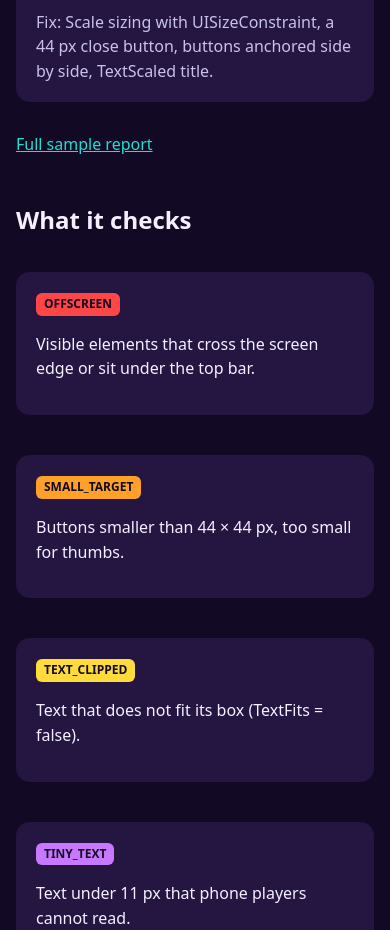
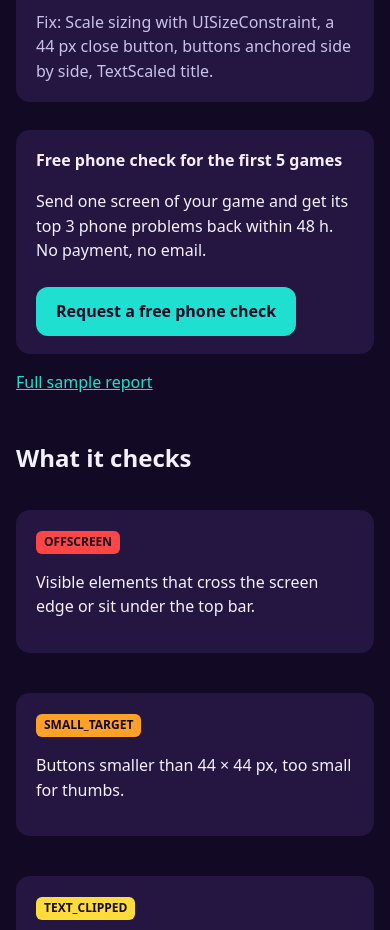
Before and after one commit to schluetergerrit3007-blip/mobile-ui-audit, a plain HTML site: page docs/index.html in a window 390 px wide. Shown: the part 1088-2018 px from the top of the page. Drawn offline with Linux system fonts and the light colour scheme.

Commit message:
Demand test: free phone check request (first 5 games), demo at top of README
Co-Authored-By: Claude Fable 5.2 <noreply@anthropic.com>
Claude-Session: https://claude.ai/code/session_017PX5uSpM8ZQsG8cxbufE1a

```diff
--- a/docs/index.html
+++ b/docs/index.html
@@ -38,6 +38,8 @@ a{color:var(--accent)}.btn{display:inline-block;background:var(--accent);color:#
 into the top bar (deliberate, centre)</pre>
 <span class="muted">Fix: Scale sizing with UISizeConstraint, a 44 px close button, buttons anchored side by side, TextScaled title.</span></div>
 </div>
+<div class="card"><b>Free phone check for the first 5 games</b><p>Send one screen of your game and get its top 3 phone problems back within 48 h. No payment, no email.</p>
+<a class="btn" href="https://github.com/schluetergerrit3007-blip/mobile-ui-audit/issues/new?title=Request%3A%20free%20phone%20check&amp;body=Game%20link%20plus%20a%20phone%20screenshot%20of%20the%20screen%20(or%20an%20.rbxl)%3A%0AWhich%20screen%20annoys%20phone%20players%20most%20(shop%2C%20HUD%2C%20menu)%3A%0AWould%20you%20pay%20%2449%20to%20have%20the%20findings%20fixed%3F%20(yes%20%2F%20maybe%20%2F%20no)%3A">Request a free phone check</a></div>
 <p class="muted"><a href="https://github.com/schluetergerrit3007-blip/mobile-ui-audit/blob/main/docs/sample-report.md">Full sample report</a></p>
 
 <h2>What it checks</h2>
```
Also changed, not shown: 1 other file.
